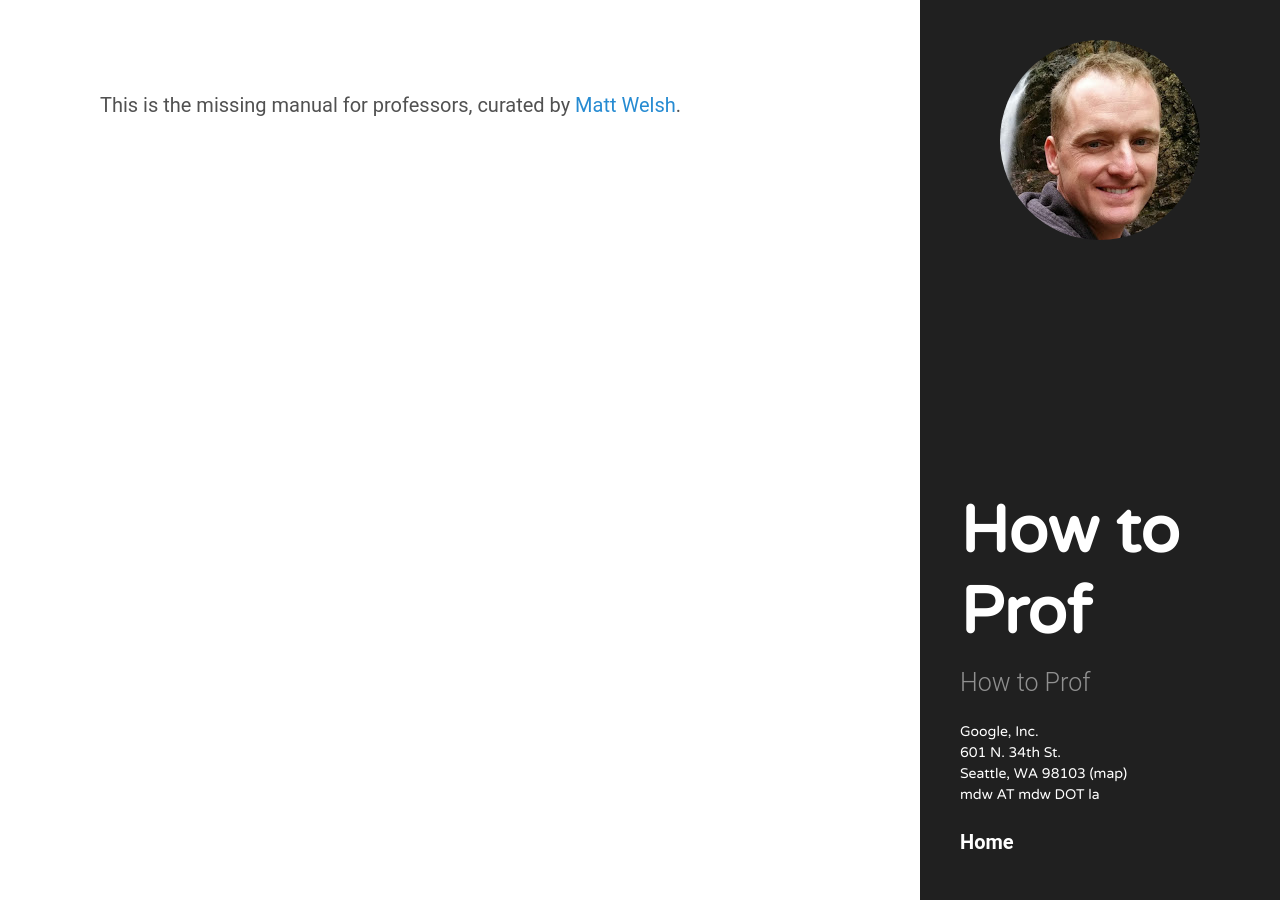
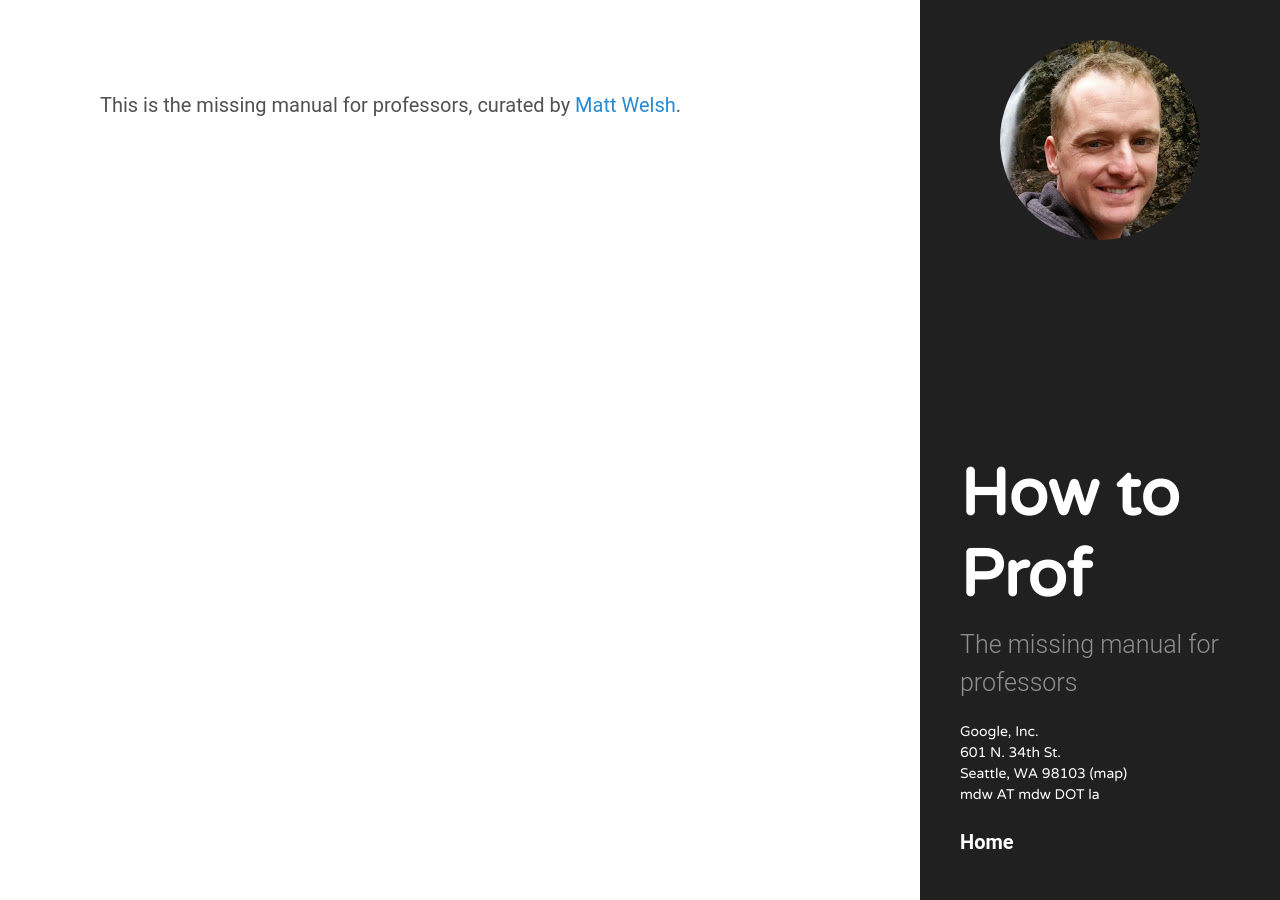
Before and after one commit to mdwelsh/howtoprof, a Jekyll site: the page built from index.md, in a window 1280 px wide. Built offline with Jekyll 4.4.1, drawn with Linux system fonts in a browser that asks for light colours.

Commit message:
Update _config.yml

```diff
--- a/_config.yml
+++ b/_config.yml
@@ -6,7 +6,7 @@ permalink:        pretty
 
 # Setup
 title:            'How to Prof'
-description:      'How to Prof'
+description:      'The missing manual for professors'
 url:              http://mdwelsh.github.io
 baseurl:          /
 
```
